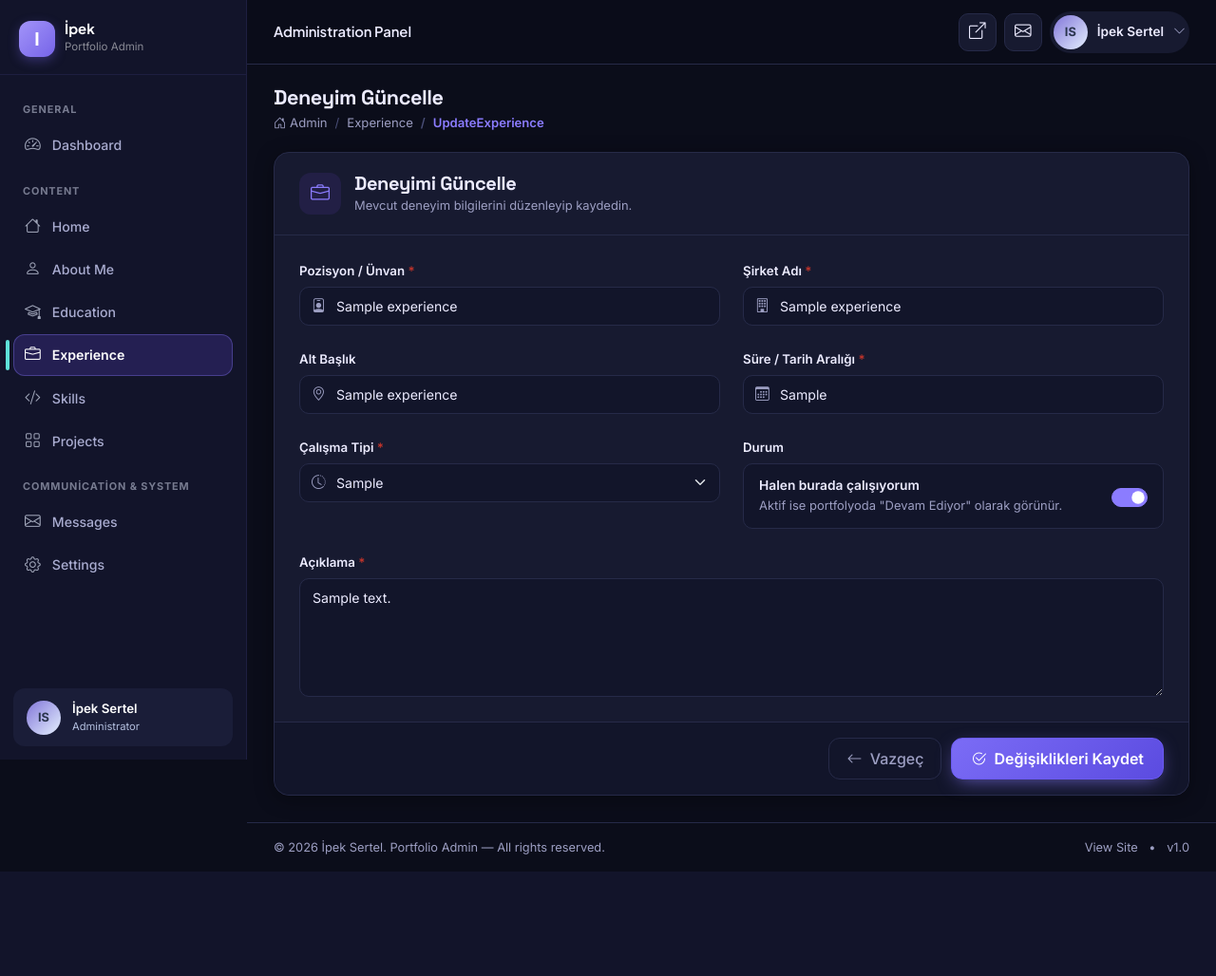
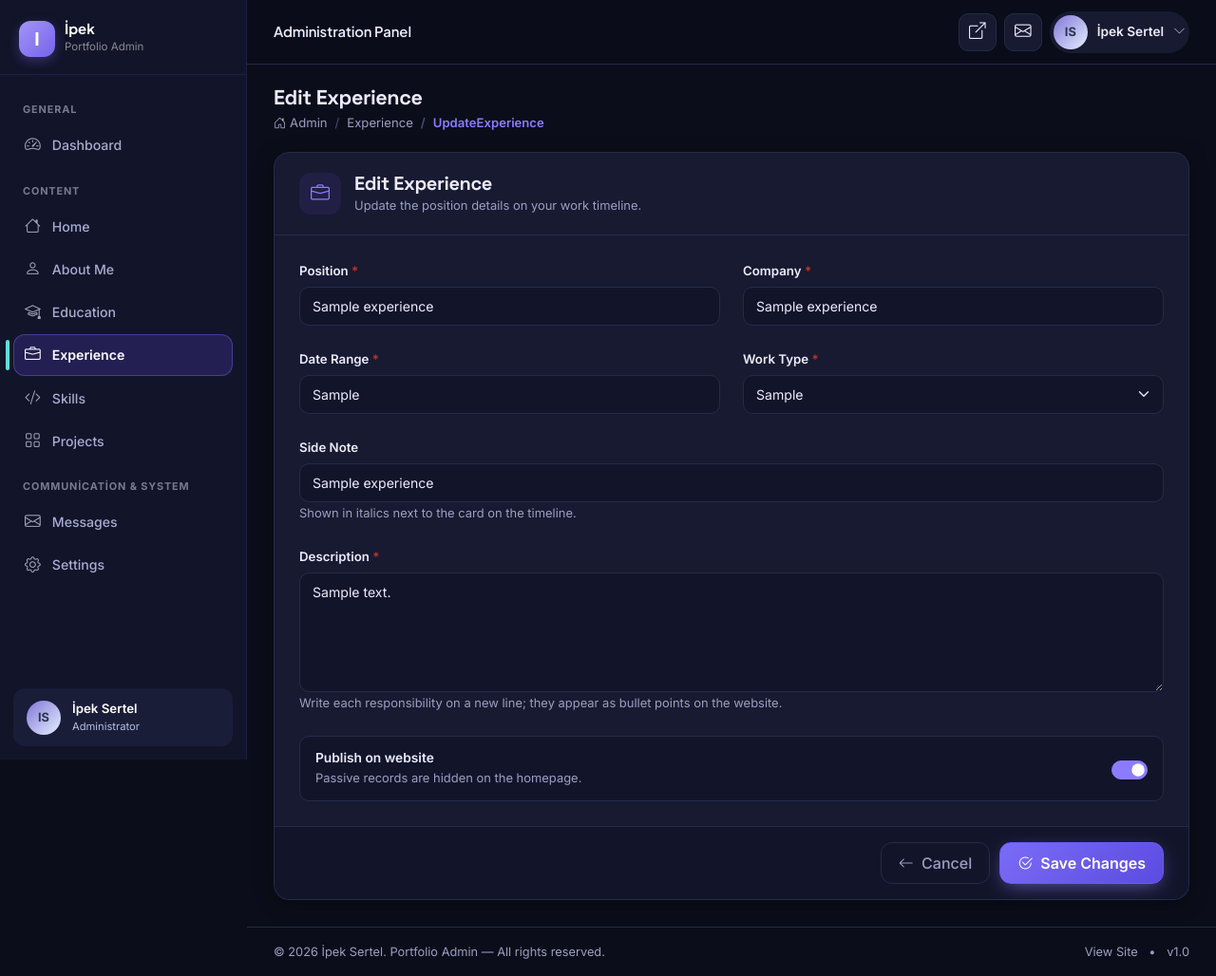
Before and after one commit to ipekgozlek/MYAcademy_PortfolioProject, an ASP.NET Core app: page /Admin/Experience/UpdateExperience/1 in a window 1280 px wide. Shown: the whole page at 95% size. Before the commit the page ends 918 px from the top, so only its background shows below. Run offline with ASP.NET Core 8, Linux system fonts and the light colour scheme; tables that the repository leaves empty hold one stand-in row (values such as "Sample post").

Commit message:
Translate Edit Experience page and clean up compiler warnings
- UpdateExperience: English labels, same card layout as CreateExperience
- Entities: required strings initialised with string.Empty, optional fields marked nullable
- Null checks in ExperienceController.DeleteExperience, SkillController and DefaultController
- Remove duplicate using in Admin _ViewImports

```diff
--- a/Areas/Admin/Controllers/ExperienceController.cs
+++ b/Areas/Admin/Controllers/ExperienceController.cs
@@ -37,9 +37,12 @@ namespace MYAcademy_PortfolioProject.Areas.Admin.Controllers
         public IActionResult DeleteExperience(int id)
         {
             var value = _context.Experiences.Find(id);
-            _context.Experiences.Remove(value);
-            _context.SaveChanges();
-            TempData["Success"] = "Experience deleted";
+            if (value != null)
+            {
+                _context.Experiences.Remove(value);
+                _context.SaveChanges();
+                TempData["Success"] = "Experience deleted";
+            }
             return RedirectToAction("ExperienceList");
         }
         [HttpGet]
--- a/Areas/Admin/Controllers/SkillController.cs
+++ b/Areas/Admin/Controllers/SkillController.cs
@@ -22,7 +22,7 @@ namespace MYAcademy_PortfolioProject.Areas.Admin.Controllers
         {
             var values = _context.Skills
                                  .Include(x => x.SkillCategory)
-                                 .OrderBy(x => x.SkillCategory.Title)
+                                 .OrderBy(x => x.SkillCategory!.Title)
                                  .ThenBy(x => x.Title)
                                  .ToList();
             return View(values);
--- a/Areas/Admin/Views/Experience/UpdateExperience.cshtml
+++ b/Areas/Admin/Views/Experience/UpdateExperience.cshtml
@@ -1,237 +1,81 @@
 @model Experience
 @{
-    ViewData["Title"] = "Deneyim Güncelle";
+    ViewData["Title"] = "Edit Experience";
     Layout = "~/Areas/Admin/Views/AdminLayout/_AdminLayout.cshtml";
 
     var workTypes = new List<string> { "Full-time", "Part-time", "Internship", "Freelance", "Remote", "Hybrid" };
-    // Kayıtlı değer listede yoksa kaybolmasın diye ekle
+    // Keep an older saved value selectable even if it is not in the list
     if (!string.IsNullOrWhiteSpace(Model?.WorkType) && !workTypes.Contains(Model.WorkType))
     {
         workTypes.Insert(0, Model.WorkType);
     }
 }
 
-@section Styles {
-    <style>
-        .form-card {
-            background: #fff;
-            border: 1px solid var(--border-color);
-            border-radius: var(--radius-lg);
-            box-shadow: var(--shadow-subtle);
-        }
-
-        .form-card-header {
-            padding: 20px 26px;
-            border-bottom: 1px solid var(--border-color);
-            display: flex;
-            align-items: center;
-            gap: 14px;
-        }
-
-        .form-card-icon {
-            width: 44px;
-            height: 44px;
-            border-radius: 12px;
-            background: var(--pastel-purple);
-            color: var(--primary-accent);
-            display: flex;
-            align-items: center;
-            justify-content: center;
-            font-size: 1.25rem;
-        }
-
-        .form-card-body { padding: 26px; }
-
-        .form-card-footer {
-            padding: 16px 26px;
-            border-top: 1px solid var(--border-color);
-            background: #FAFBFE;
-            border-radius: 0 0 var(--radius-lg) var(--radius-lg);
-            display: flex;
-            justify-content: flex-end;
-            gap: 10px;
-        }
-
-        .form-label {
-            font-size: 0.83rem;
-            font-weight: 600;
-            margin-bottom: 6px;
-        }
-
-        .form-label .req { color: #c0342b; }
-
-        .form-control, .form-select {
-            border-radius: 10px;
-            border: 1px solid #DCE1ED;
-            padding: 9px 13px;
-            font-size: 0.88rem;
-        }
-
-        .input-icon-wrap { position: relative; }
-
-        .input-icon-wrap i {
-            position: absolute;
-            left: 13px;
-            top: 50%;
-            transform: translateY(-50%);
-            color: var(--text-secondary);
-            pointer-events: none;
-        }
-
-        .input-icon-wrap .form-control,
-        .input-icon-wrap .form-select { padding-left: 38px; }
-
-        .status-box {
-            border: 1px solid #DCE1ED;
-            border-radius: 10px;
-            padding: 12px 16px;
-            display: flex;
-            align-items: center;
-            justify-content: space-between;
-            gap: 12px;
-        }
-
-        .form-switch .form-check-input {
-            width: 2.6em;
-            height: 1.35em;
-            cursor: pointer;
-        }
-
-        .form-check-input:checked {
-            background-color: var(--primary-accent);
-            border-color: var(--primary-accent);
-        }
-
-        .btn-accent {
-            background: var(--primary-accent);
-            border: 1px solid var(--primary-accent);
-            color: #fff;
-            border-radius: 12px;
-            font-weight: 600;
-            padding: 9px 20px;
-            box-shadow: 0 4px 12px rgba(130, 118, 217, 0.25);
-        }
-
-        .btn-accent:hover { background: var(--primary-accent-hover); color: #fff; }
-
-        .btn-soft {
-            background: #fff;
-            border: 1px solid var(--border-color);
-            color: var(--text-primary);
-            border-radius: 12px;
-            font-weight: 500;
-            padding: 9px 18px;
-        }
-
-        .btn-soft:hover { background: #F8F9FD; color: var(--primary-accent); }
-
-        .field-validation-error { font-size: 0.78rem; color: #c0342b; }
-    </style>
-}
-
 <div class="form-card">
-    <form asp-area="Admin" asp-action="UpdateExperience" method="post">
+    <form asp-area="Admin" asp-controller="Experience" asp-action="UpdateExperience" method="post">
         <input type="hidden" asp-for="ExperienceId" />
 
         <div class="form-card-header">
             <div class="form-card-icon"><i class="bi bi-briefcase"></i></div>
             <div>
-                <h5 class="mb-0 fw-bold">Deneyimi Güncelle</h5>
-                <small class="text-secondary">Mevcut deneyim bilgilerini düzenleyip kaydedin.</small>
+                <h5 class="mb-0 fw-bold">Edit Experience</h5>
+                <small class="text-secondary">Update the position details on your work timeline.</small>
             </div>
         </div>
 
         <div class="form-card-body">
-            <div asp-validation-summary="ModelOnly" class="alert alert-danger py-2"></div>
-
             <div class="row g-4">
-                <!-- Pozisyon -->
                 <div class="col-md-6">
-                    <label asp-for="Title" class="form-label">Pozisyon / Ünvan <span class="req">*</span></label>
-                    <div class="input-icon-wrap">
-                        <i class="bi bi-person-badge"></i>
-                        <input asp-for="Title" class="form-control" placeholder="Örn: Senior Software Engineer" required />
-                    </div>
-                    <span asp-validation-for="Title"></span>
+                    <label asp-for="Title" class="form-label">Position <span class="req">*</span></label>
+                    <input asp-for="Title" class="form-control" placeholder="e.g. Software Engineer" required />
                 </div>
-
-                <!-- Şirket -->
                 <div class="col-md-6">
-                    <label asp-for="CompanyName" class="form-label">Şirket Adı <span class="req">*</span></label>
-                    <div class="input-icon-wrap">
-                        <i class="bi bi-building"></i>
-                        <input asp-for="CompanyName" class="form-control" placeholder="Örn: NovaTech Solutions" required />
-                    </div>
-                    <span asp-validation-for="CompanyName"></span>
+                    <label asp-for="CompanyName" class="form-label">Company <span class="req">*</span></label>
+                    <input asp-for="CompanyName" class="form-control" placeholder="e.g. NovaTech Solutions" required />
                 </div>
-
-                <!-- Alt Başlık -->
                 <div class="col-md-6">
-                    <label asp-for="SideTitle" class="form-label">Alt Başlık</label>
-                    <div class="input-icon-wrap">
-                        <i class="bi bi-geo-alt"></i>
-                        <input asp-for="SideTitle" class="form-control" placeholder="Örn: İstanbul / Hibrit" />
-                    </div>
-                    <span asp-validation-for="SideTitle"></span>
+                    <label asp-for="Duration" class="form-label">Date Range <span class="req">*</span></label>
+                    <input asp-for="Duration" class="form-control" placeholder="e.g. 2024 – Present" required />
                 </div>
-
-                <!-- Süre -->
                 <div class="col-md-6">
-                    <label asp-for="Duration" class="form-label">Süre / Tarih Aralığı <span class="req">*</span></label>
-                    <div class="input-icon-wrap">
-                        <i class="bi bi-calendar3"></i>
-                        <input asp-for="Duration" class="form-control" placeholder="Örn: Ocak 2025 - Devam Ediyor" required />
-                    </div>
-                    <span asp-validation-for="Duration"></span>
+                    <label asp-for="WorkType" class="form-label">Work Type <span class="req">*</span></label>
+                    <select asp-for="WorkType" class="form-select" required>
+                        <option value="">Select...</option>
+                        @foreach (var t in workTypes)
+                        {
+                            <option value="@t">@t</option>
+                        }
+                    </select>
                 </div>
-
-                <!-- Çalışma Tipi -->
-                <div class="col-md-6">
-                    <label asp-for="WorkType" class="form-label">Çalışma Tipi <span class="req">*</span></label>
-                    <div class="input-icon-wrap">
-                        <i class="bi bi-clock-history"></i>
-                        <select asp-for="WorkType" class="form-select" required>
-                            <option value="">Seçiniz...</option>
-                            @foreach (var type in workTypes)
-                            {
-                                <option value="@type">@type</option>
-                            }
-                        </select>
-                    </div>
-                    <span asp-validation-for="WorkType"></span>
+                <div class="col-12">
+                    <label asp-for="SideTitle" class="form-label">Side Note</label>
+                    <input asp-for="SideTitle" class="form-control" placeholder="e.g. Enterprise Web Solutions" />
+                    <small class="text-secondary">Shown in italics next to the card on the timeline.</small>
                 </div>
-
-                <!-- Durum -->
-                <div class="col-md-6">
-                    <label class="form-label">Durum</label>
+                <div class="col-12">
+                    <label asp-for="Description" class="form-label">Description <span class="req">*</span></label>
+                    <textarea asp-for="Description" class="form-control" rows="5" required></textarea>
+                    <small class="text-secondary">Write each responsibility on a new line; they appear as bullet points on the website.</small>
+                </div>
+                <div class="col-12">
                     <div class="status-box">
                         <div>
-                            <div class="fw-semibold" style="font-size: 0.86rem;">Halen burada çalışıyorum</div>
-                            <small class="text-secondary">Aktif ise portfolyoda "Devam Ediyor" olarak görünür.</small>
+                            <div class="fw-semibold" style="font-size:.86rem;">Publish on website</div>
+                            <small class="text-secondary">Passive records are hidden on the homepage.</small>
                         </div>
                         <div class="form-check form-switch m-0">
                             <input asp-for="IsActive" class="form-check-input" type="checkbox" role="switch" />
                         </div>
                     </div>
                 </div>
-
-                <!-- Açıklama -->
-                <div class="col-12">
-                    <label asp-for="Description" class="form-label">Açıklama <span class="req">*</span></label>
-                    <textarea asp-for="Description" class="form-control" rows="5"
-                              placeholder="Bu pozisyonda üstlendiğiniz görevleri ve sorumlulukları yazın..." required></textarea>
-                    <span asp-validation-for="Description"></span>
-                </div>
             </div>
         </div>
 
         <div class="form-card-footer">
-            <a asp-area="Admin" asp-action="Index" class="btn btn-soft">
-                <i class="bi bi-arrow-left me-1"></i> Vazgeç
+            <a asp-area="Admin" asp-controller="Experience" asp-action="ExperienceList" class="btn btn-soft">
+                <i class="bi bi-arrow-left me-1"></i> Cancel
             </a>
-            <button type="submit" class="btn btn-accent">
-                <i class="bi bi-check2-circle me-1"></i> Değişiklikleri Kaydet
-            </button>
+            <button type="submit" class="btn btn-accent"><i class="bi bi-check2-circle me-1"></i> Save Changes</button>
         </div>
     </form>
 </div>
--- a/Areas/Admin/Views/_ViewImports.cshtml
+++ b/Areas/Admin/Views/_ViewImports.cshtml
@@ -1,5 +1,4 @@
 @using MYAcademy_PortfolioProject
-@using MYAcademy_PortfolioProject.Models
 @addTagHelper *, Microsoft.AspNetCore.Mvc.TagHelpers
 @using MYAcademy_PortfolioProject.Entities
 @using MYAcademy_PortfolioProject.Models
--- a/Controllers/DefaultController.cs
+++ b/Controllers/DefaultController.cs
@@ -42,8 +42,8 @@ namespace MYAcademy_PortfolioProject.Controllers
             if (!ModelState.IsValid)
             {
                 var errors = ModelState
-                    .Where(x => x.Value.Errors.Any())
-                    .ToDictionary(x => x.Key, x => x.Value.Errors.First().ErrorMessage);
+                    .Where(x => x.Value!.Errors.Any())
+                    .ToDictionary(x => x.Key, x => x.Value!.Errors.First().ErrorMessage);
 
                 return Json(new { success = false, errors });
             }
--- a/Entities/Category.cs
+++ b/Entities/Category.cs
@@ -7,7 +7,7 @@ namespace MYAcademy_PortfolioProject.Entities
         public int CategoryId { get; set; }
 
         [Required(ErrorMessage = "Category name is required.")]
-        public string CategoryName { get; set; }
+        public string CategoryName { get; set; } = string.Empty;
 
         public List<Project>? Projects { get; set; }
     }
--- a/Entities/Education.cs
+++ b/Entities/Education.cs
@@ -3,10 +3,10 @@ namespace MYAcademy_PortfolioProject.Entities
     public class Education
     {
         public int EducationId { get; set; }
-        public string Title { get; set; }
+        public string Title { get; set; } = string.Empty;
         public string? SubTitle { get; set; }
-        public string Description { get; set; }
-        public string Duration { get; set; }
+        public string Description { get; set; } = string.Empty;
+        public string Duration { get; set; } = string.Empty;
         public string? Location { get; set; }
         public bool IsActive { get; set; }
 
--- a/Entities/Project.cs
+++ b/Entities/Project.cs
@@ -7,10 +7,10 @@ namespace MYAcademy_PortfolioProject.Entities
         public int ProjectId { get; set; }
 
         [Required(ErrorMessage = "Title is required.")]
-        public string Title { get; set; }
+        public string Title { get; set; } = string.Empty;
 
         [Required(ErrorMessage = "Description is required.")]
-        public string Description { get; set; }
+        public string Description { get; set; } = string.Empty;
 
         public string? GithubUrl { get; set; }
         public string? LiveUrl { get; set; }          // Canlı demo linki
--- a/Views/Shared/Components/_DefaultContactInfoComponentPartial/Default.cshtml
+++ b/Views/Shared/Components/_DefaultContactInfoComponentPartial/Default.cshtml
@@ -1,7 +1,7 @@
 @model Contact
 @{
-    string Url(string link) => string.IsNullOrWhiteSpace(link) ? null : link.StartsWith("http") ? link : "https://" + link;
-    string Clean(string link) => (link ?? "").Replace("https://", "").Replace("http://", "").Replace("www.", "").TrimEnd('/');
+    string? Url(string? link) => string.IsNullOrWhiteSpace(link) ? null : link.StartsWith("http") ? link : "https://" + link;
+    string Clean(string? link) => (link ?? "").Replace("https://", "").Replace("http://", "").Replace("www.", "").TrimEnd('/');
 }
 
 <div class="contact-info-card">
--- a/Views/Shared/Components/_DefaultSocialLinksComponentPartial/Default.cshtml
+++ b/Views/Shared/Components/_DefaultSocialLinksComponentPartial/Default.cshtml
@@ -1,7 +1,7 @@
 @model Contact
 @{
 
-    string Url(string link) =>
+    string? Url(string? link) =>
         string.IsNullOrWhiteSpace(link) ? null
         : link.StartsWith("http") ? link
         : "https://" + link;
```
Also changed, not shown: Entities/About.cs (+7 -7 lines), Entities/Contact.cs (+6 -6 lines), Entities/Experience.cs (+6 -6 lines), Entities/HeroSection.cs (+4 -4 lines), Entities/Message.cs (+4 -4 lines).
